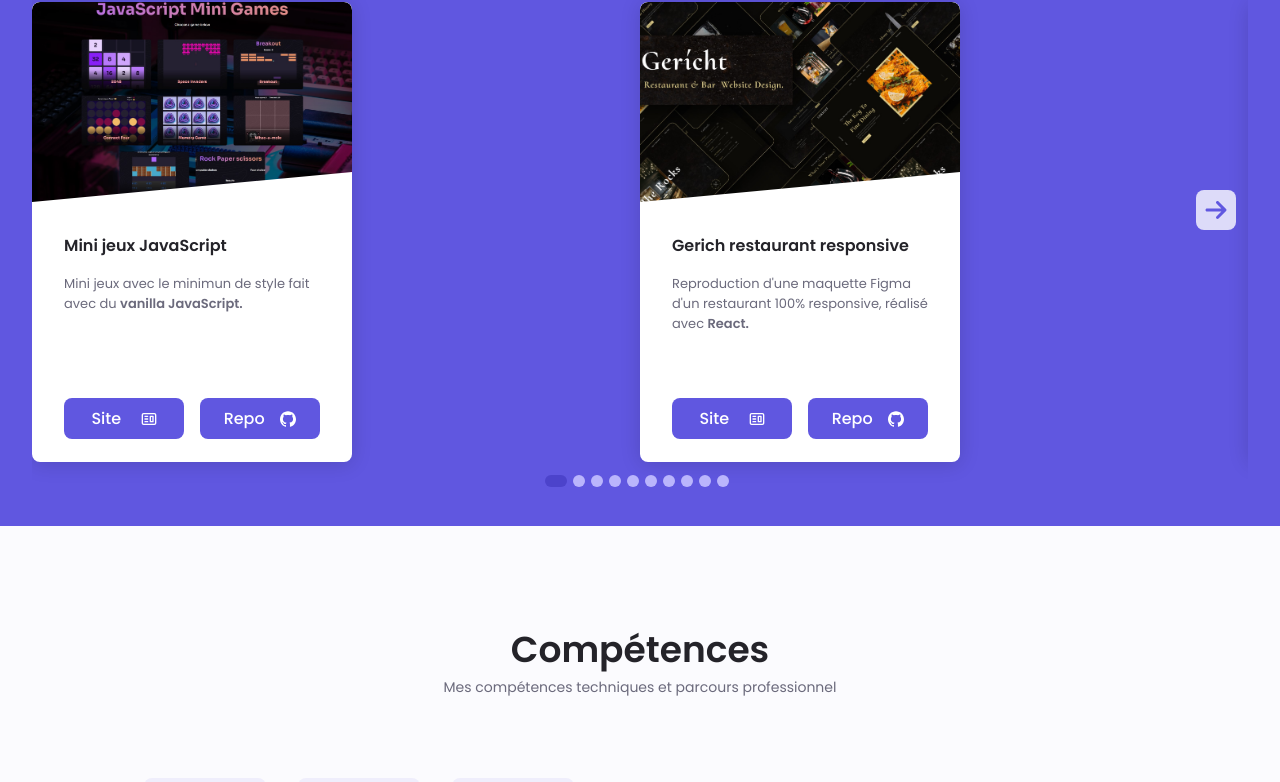
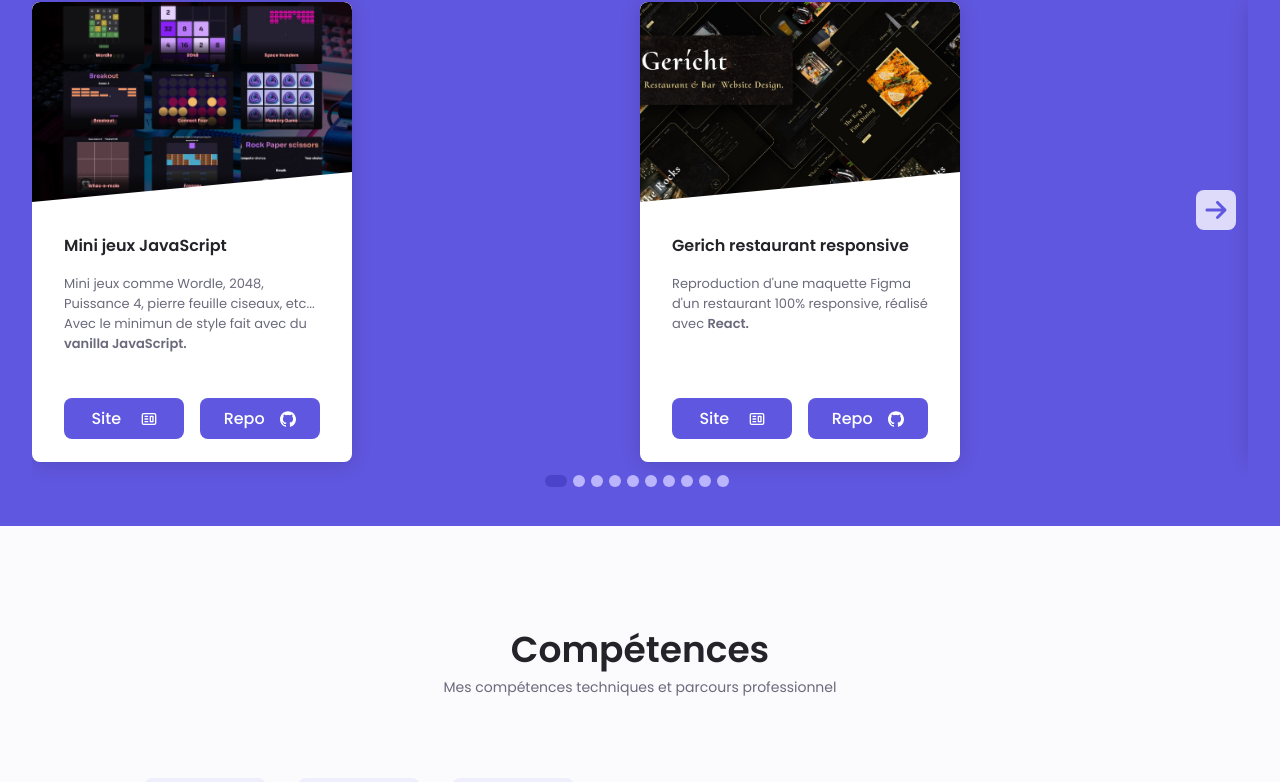
Before and after one commit to FabKaiz/portfolio-react, a React (Create React App) app: page / in a window 1280 px wide. Shown: the part 1968-2750 px from the top of the page. Built offline with nearby package versions, Linux system fonts and the light colour scheme; no server answers.

Commit message:
updated data and img

```diff
--- a/src/constants/data.js
+++ b/src/constants/data.js
@@ -5,7 +5,7 @@ const projects = [
   {
     id: 20,
     title: 'Mini jeux JavaScript',
-    description: `Mini jeux avec le minimun de style fait avec du`,
+    description: `Mini jeux comme Wordle, 2048, Puissance 4, pierre feuille ciseaux, etc... Avec le minimun de style fait avec du`,
     projectSite: 'https://javascript-minigames.netlify.app/',
     projectRepo: 'https://github.com/FabKaiz/javascript-games',
     img: images.JavaScriptGame,
--- a/src/constants/images.js
+++ b/src/constants/images.js
@@ -36,7 +36,7 @@ import RoR            from '../assets/RoR.png';
 import ruby           from '../assets/ruby.png';
 import rails          from '../assets/rails.png';
 import analytics      from '../assets/analytics.jpg';
-import JavaScriptGame from '../assets/JSminigames.jpg';
+import JavaScriptGame from '../assets/JSgames.jpg';
 
 // eslint-disable-next-line import/no-anonymous-default-export
 export default {
```
Also changed, not shown: src/assets/JSgames.jpg (added), src/assets/JSminigames.jpg (deleted).
